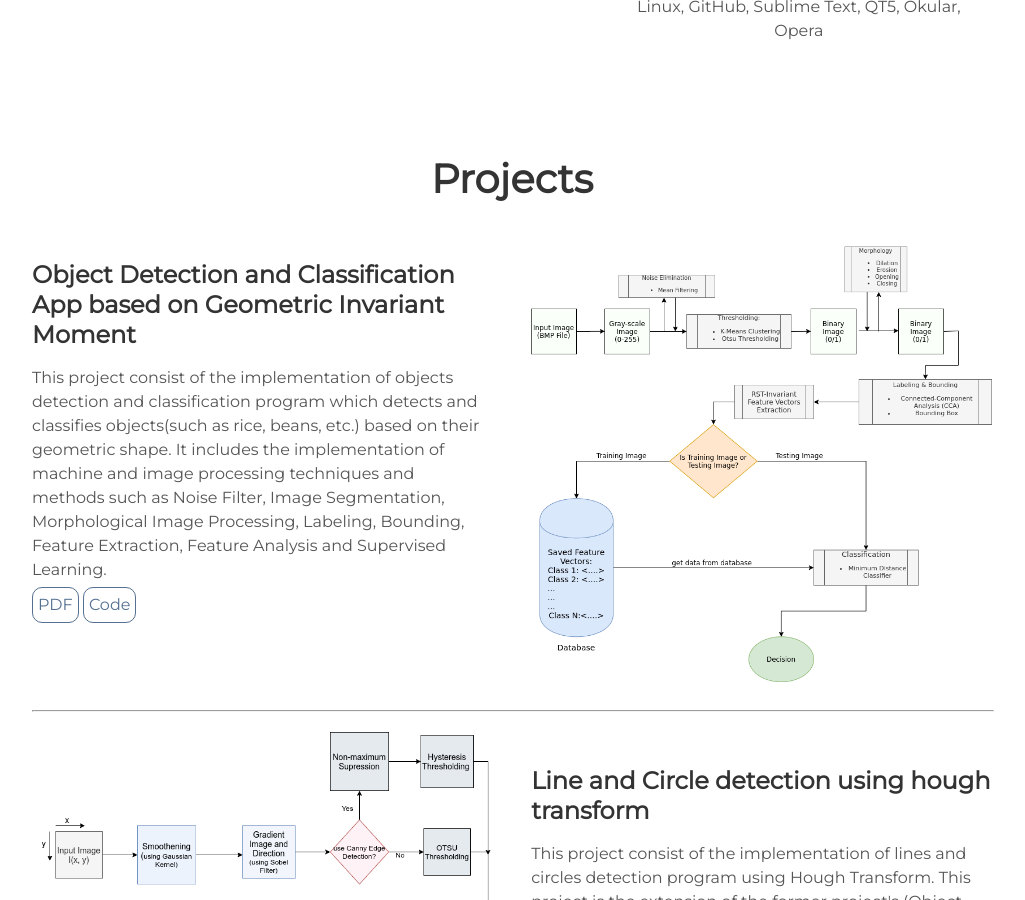
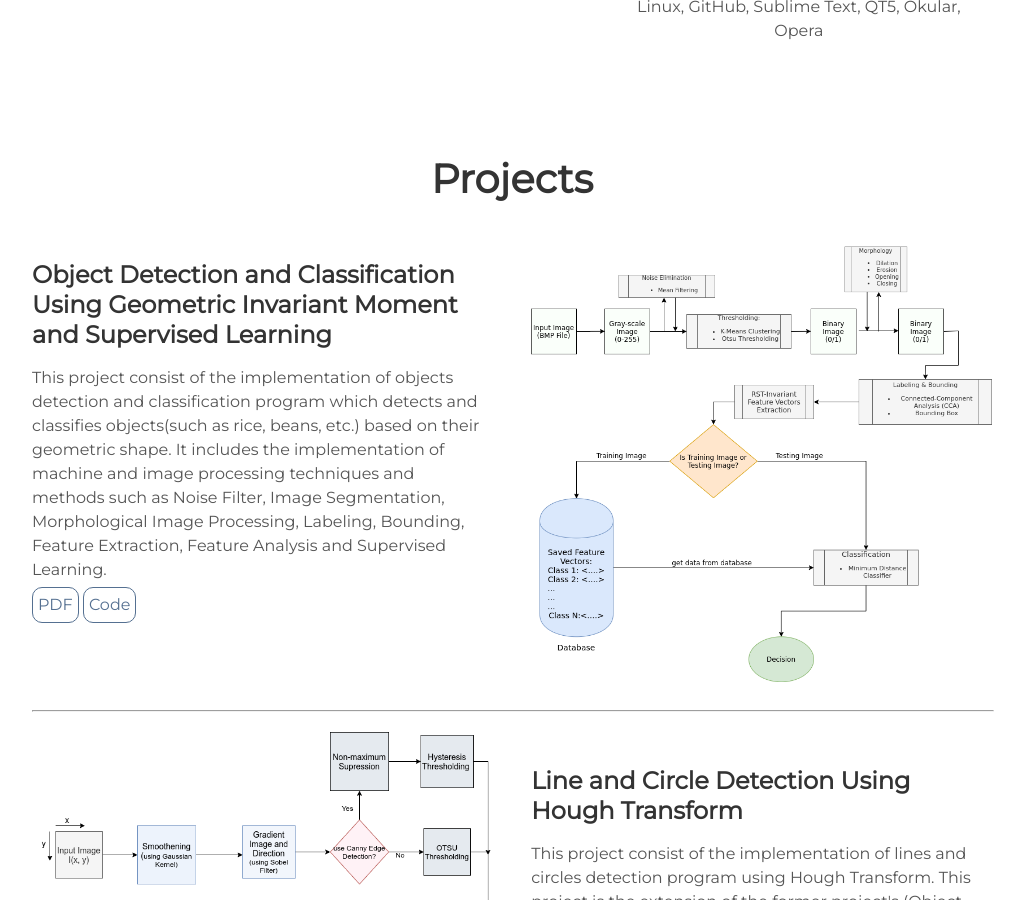
Before and after one commit to OluwaseunOjeleye/oluwaseunojeleye.github.io, a Jekyll site: the page built from index.html, in a window 1280 px wide and 900 px high, scrolled down 1507 px. Shown: the whole window, without its empty margins (128-1153 px from the left). Built offline with Jekyll 4.4.1, drawn with Linux system fonts in a browser that asks for light colours.

Commit message:
Update projects.html

```diff
--- a/_includes/projects.html
+++ b/_includes/projects.html
@@ -6,7 +6,7 @@
     <img alt="IP App" src="{{ "/assets/img/fig1.png" | prepend: site.baseurl }}" />
   </div>
   <div class="contents">
-    <h3>Object Detection and Classification App based on Geometric Invariant Moment</h3>
+    <h3>Object Detection and Classification Using Geometric Invariant Moment and Supervised Learning</h3>
     <p>This project consist of the implementation of objects detection and classification program which detects and classifies objects(such as rice, beans, etc.) based on their geometric shape. It includes the implementation of machine and image processing techniques and methods such as Noise Filter, Image Segmentation, Morphological Image Processing, Labeling, Bounding, Feature Extraction, Feature Analysis and Supervised Learning. <br>
     <a class="project-link" href="https://github.com/OluwaseunOjeleye/Objects-Detection-and-Classification---Line-and-Circle-Detection-App/blob/master/Report.pdf">PDF</a>
     <a class="project-link" href="https://github.com/OluwaseunOjeleye/Objects-Detection-and-Classification---Line-and-Circle-Detection-App">Code</a></p>
@@ -20,7 +20,7 @@
     <img alt="Line and Circle Detection" src="{{ "/assets/img/fig2.png" | prepend: site.baseurl }}" />
   </div>
   <div class="contents-right">
-    <h3>Line and Circle detection using hough transform</h3>
+    <h3>Line and Circle Detection Using Hough Transform</h3>
     <p>This project consist of the implementation of lines and circles detection program using Hough Transform. This project is the extension of the former project's (Object detecting and classifying application) components. Processes such as Smoothing, Edge detection, Non-maximum Suppression, Hysteresis thresholding, etc. are implemented in this project.<br>
     <a class="project-link" href="https://github.com/OluwaseunOjeleye/Objects-Detection-and-Classification---Line-and-Circle-Detection-App/blob/master/Report.pdf">PDF</a>
     <a class="project-link" href="https://github.com/OluwaseunOjeleye/Objects-Detection-and-Classification---Line-and-Circle-Detection-App">Code</a></p>
```
